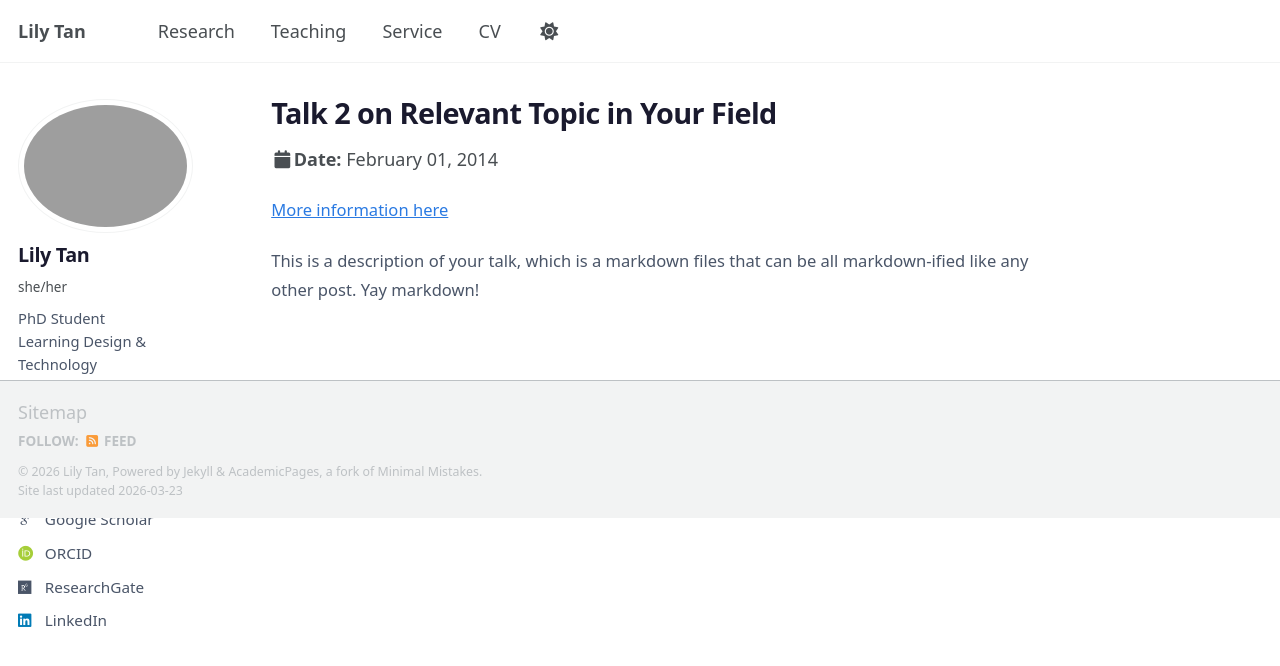
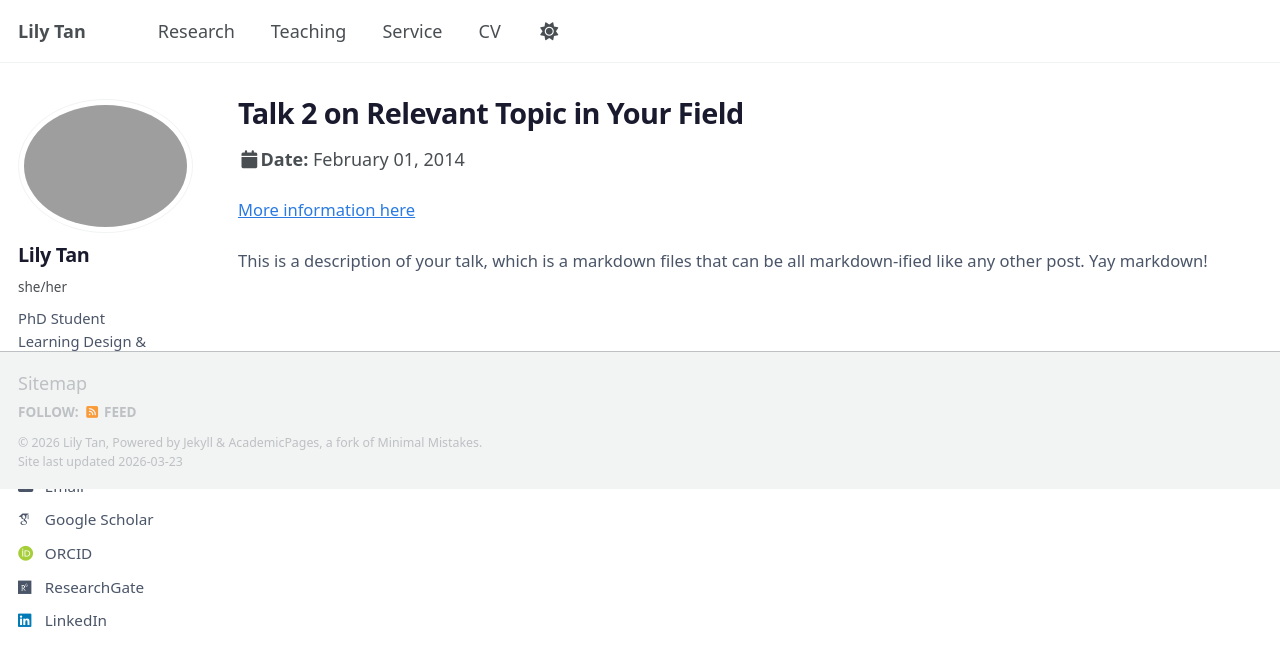
Before and after one commit to YalingTan678/YalingTan678.github.io, a Jekyll site: the page built from _talks/2014-02-01-talk-2.md, in a window 1280 px wide. Shown: the top 666 px of the page. Built offline with Jekyll 4.4.1, drawn with Linux system fonts in a browser that asks for light colours; some web fonts are replaced; a script bundle is joined from its source files by our own code; library files that are not in the unit come from our copies.

Commit message:
Fix sidebar/content overlap at intermediate widths
- Set sidebar to fixed 200px width instead of span(2/12) which was too
  narrow for the 175px avatar image
- Replace Susy grid span(10/12) with calc(100% - 220px) for content area
  to always clear the sidebar properly

Co-Authored-By: Claude Opus 4.6 (1M context) <noreply@anthropic.com>

```diff
--- a/_sass/layout/_page.scss
+++ b/_sass/layout/_page.scss
@@ -18,9 +18,9 @@
 
 .page {
   @include breakpoint($large) {
-    @include span(10 of 12 last);
-    @include prefix(0.5 of 12);
-    @include suffix(2 of 12);
+    float: right;
+    width: calc(100% - 220px);
+    padding-left: 1rem;
   }
 
   .page__inner-wrap {
@@ -385,7 +385,7 @@
   float: left;
 
   @include breakpoint($large) {
-    @include pre(2.5 of 12);
+    margin-left: 220px;
   }
 
   a {
--- a/_sass/layout/_sidebar.scss
+++ b/_sass/layout/_sidebar.scss
@@ -25,7 +25,8 @@
   }
 
   @include breakpoint($large) {
-    @include span(2 of 12);
+    width: 200px;
+    flex-shrink: 0;
     opacity: 1;
     -webkit-transition: opacity 0.2s ease-in-out;
             transition: opacity 0.2s ease-in-out;
```
